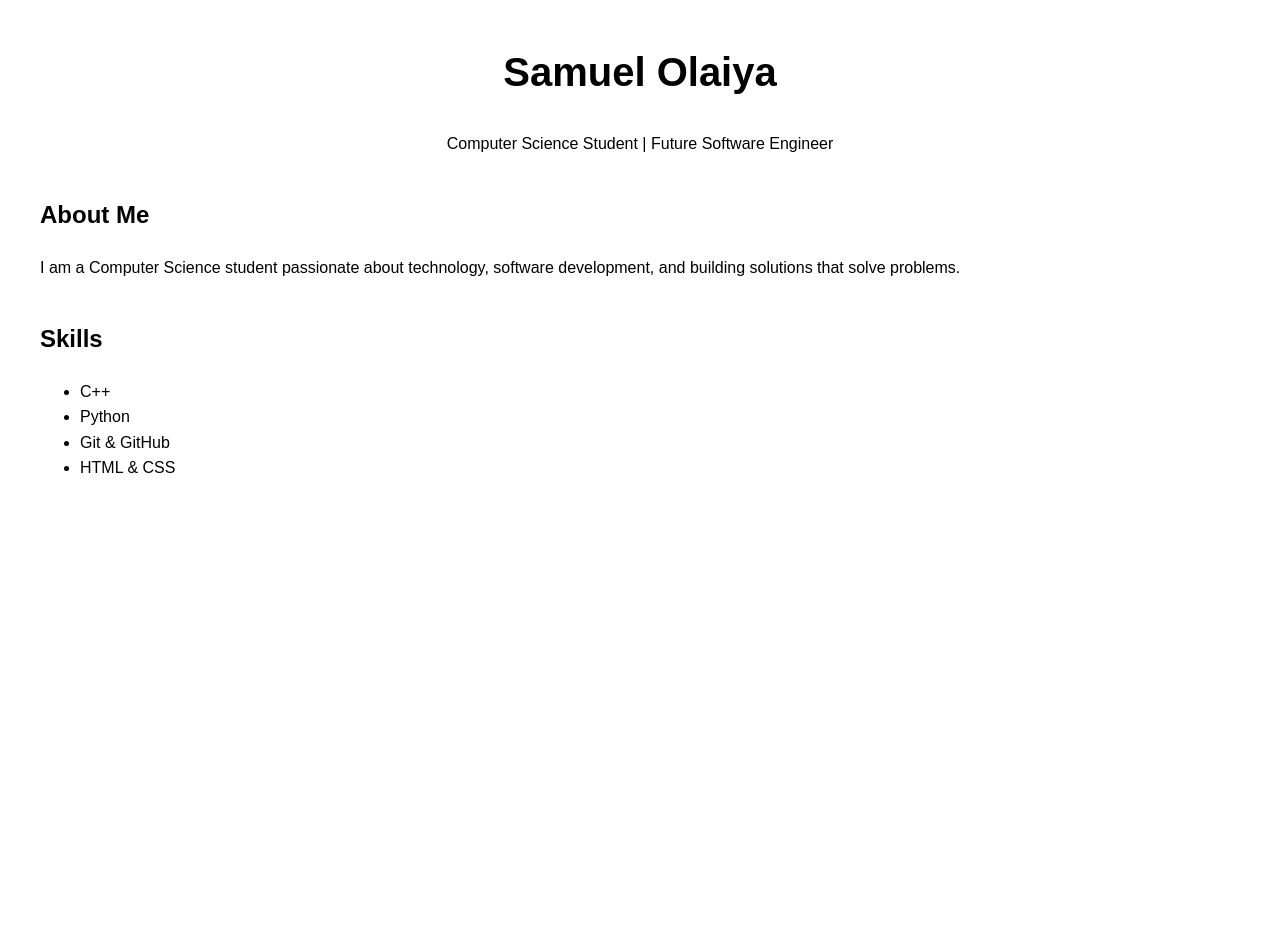
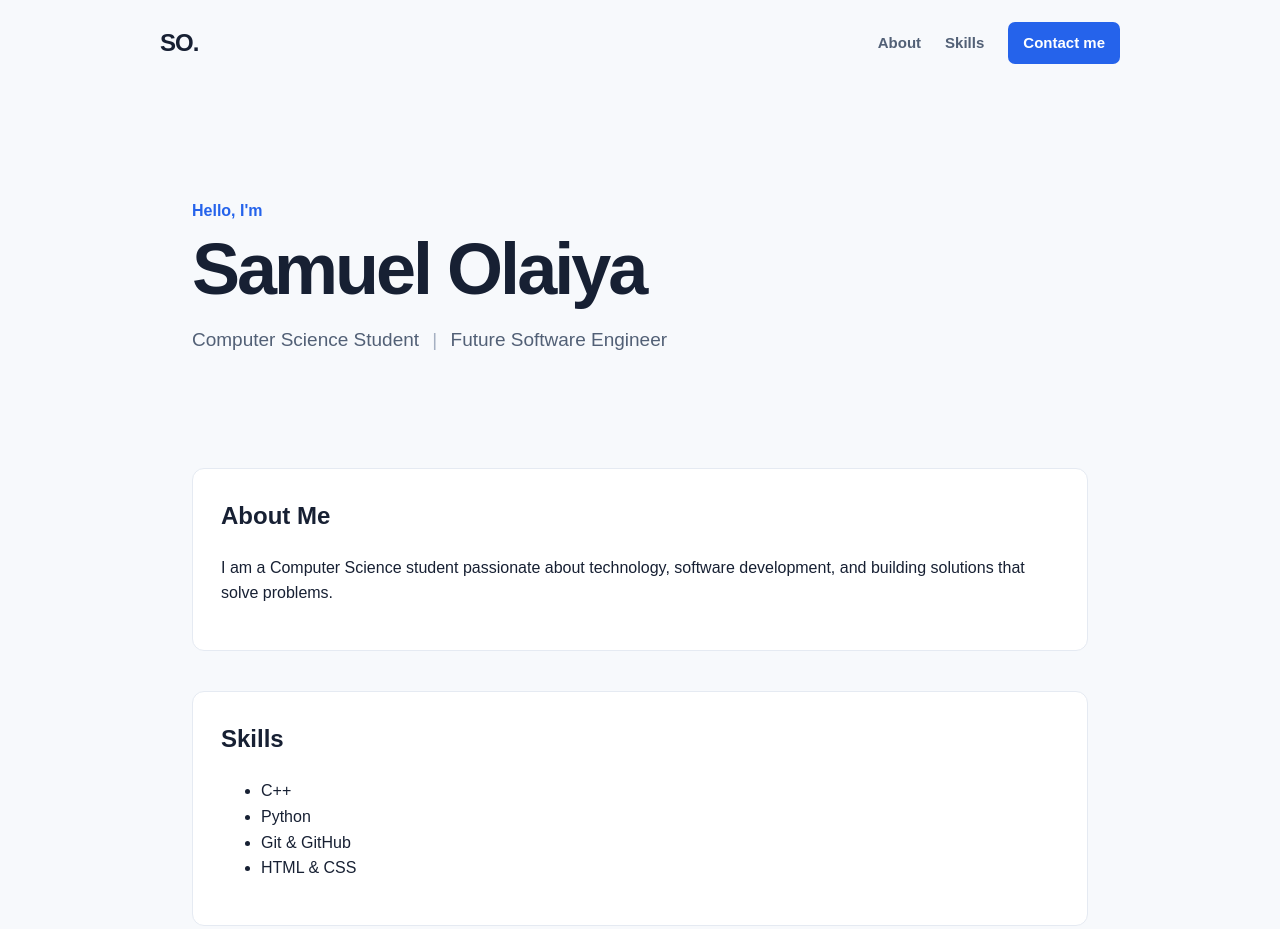
Before and after one commit to Olaiya-Olamilekan/Portfolio, a plain HTML site: page index.html in a window 1280 px wide. Before the commit the page ends 800 px from the top, so only its background shows below. Drawn offline with Linux system fonts and the light colour scheme.

Commit message:
Refresh portfolio layout and styling

```diff
--- a/index.html
+++ b/index.html
@@ -9,12 +9,23 @@
 
 <body>
 
-    <header>
-        <h1>Samuel Olaiya</h1>
-        <p>Computer Science Student | Future Software Engineer</p>
+    <header class="site-header">
+        <a class="logo" href="#home">SO.</a>
+        <nav aria-label="Main navigation">
+            <a href="#about">About</a>
+            <a href="#skills">Skills</a>
+            <a class="contact-link" href="mailto:hello@example.com">Contact me</a>
+        </nav>
     </header>
 
-    <section>
+    <main id="home">
+        <section class="hero">
+            <p class="eyebrow">Hello, I'm</p>
+            <h1>Samuel Olaiya</h1>
+            <p class="intro">Computer Science Student <span>|</span> Future Software Engineer</p>
+        </section>
+
+    <section id="about">
         <h2>About Me</h2>
         <p>
             I am a Computer Science student passionate about technology,
@@ -22,7 +33,7 @@
         </p>
     </section>
 
-    <section>
+    <section id="skills">
         <h2>Skills</h2>
         <ul>
             <li>C++</li>
@@ -31,6 +42,7 @@
             <li>HTML & CSS</li>
         </ul>
     </section>
+    </main>
 
     <script src="script.js"></script>
 
--- a/style.css
+++ b/style.css
@@ -1,17 +1,125 @@
 body {
     font-family: Arial, sans-serif;
-    margin: 40px;
+    margin: 0;
     line-height: 1.6;
+    color: #172033;
+    background: #f7f9fc;
 }
 
-header {
-    text-align: center;
+.site-header {
+    display: flex;
+    align-items: center;
+    justify-content: space-between;
+    max-width: 960px;
+    margin: 0 auto;
+    padding: 22px 32px;
+}
+
+.logo {
+    color: #172033;
+    font-size: 24px;
+    font-weight: 800;
+    letter-spacing: -1px;
+    text-decoration: none;
+}
+
+nav {
+    display: flex;
+    align-items: center;
+    gap: 24px;
+}
+
+nav a {
+    color: #526076;
+    font-size: 15px;
+    font-weight: 600;
+    text-decoration: none;
+}
+
+nav a:hover {
+    color: #2563eb;
+}
+
+.contact-link {
+    padding: 9px 15px;
+    color: #ffffff;
+    background: #2563eb;
+    border-radius: 7px;
+}
+
+.contact-link:hover {
+    color: #ffffff;
+    background: #1d4ed8;
+}
+
+main {
+    max-width: 896px;
+    margin: 0 auto;
+    padding: 56px 32px 80px;
+}
+
+.hero {
+    padding: 56px 0 72px;
+    text-align: left;
+}
+
+.eyebrow {
+    margin: 0 0 8px;
+    color: #2563eb;
+    font-size: 16px;
+    font-weight: 700;
 }
 
 h1 {
-    font-size: 40px;
+    margin: 0;
+    font-size: clamp(42px, 7vw, 72px);
+    line-height: 1.05;
+    letter-spacing: -3px;
 }
 
-section {
+.intro {
+    margin: 18px 0 0;
+    color: #526076;
+    font-size: 19px;
+}
+
+.intro span {
+    margin: 0 8px;
+    color: #a5b0c2;
+}
+
+section:not(.hero) {
     margin-top: 40px;
+    padding: 28px;
+    background: #ffffff;
+    border: 1px solid #e5eaf2;
+    border-radius: 12px;
 }
+
+h2 {
+    margin-top: 0;
+}
+
+@media (max-width: 560px) {
+    .site-header,
+    main {
+        padding-left: 20px;
+        padding-right: 20px;
+    }
+
+    nav {
+        gap: 14px;
+    }
+
+    nav a:not(.contact-link) {
+        display: none;
+    }
+
+    .hero {
+        padding: 34px 0 48px;
+    }
+
+    .intro {
+        font-size: 17px;
+    }
+}
```
